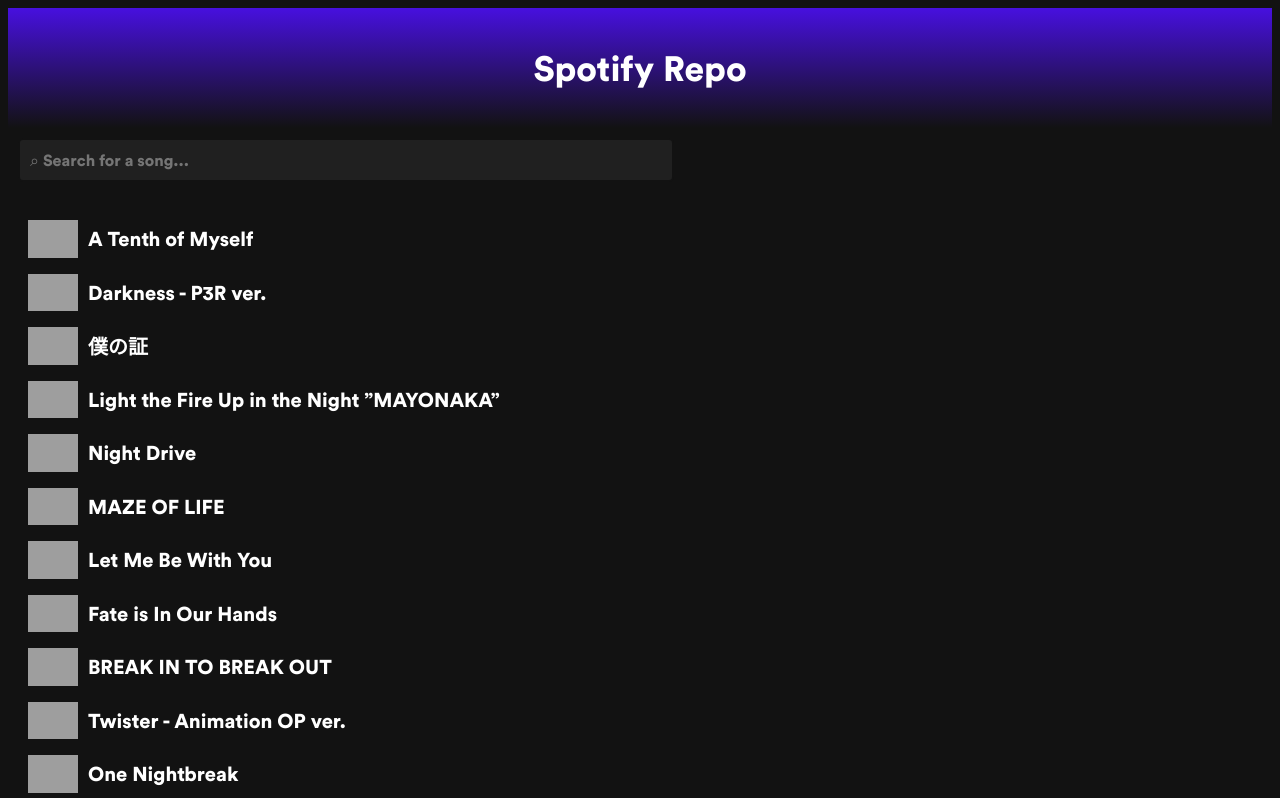
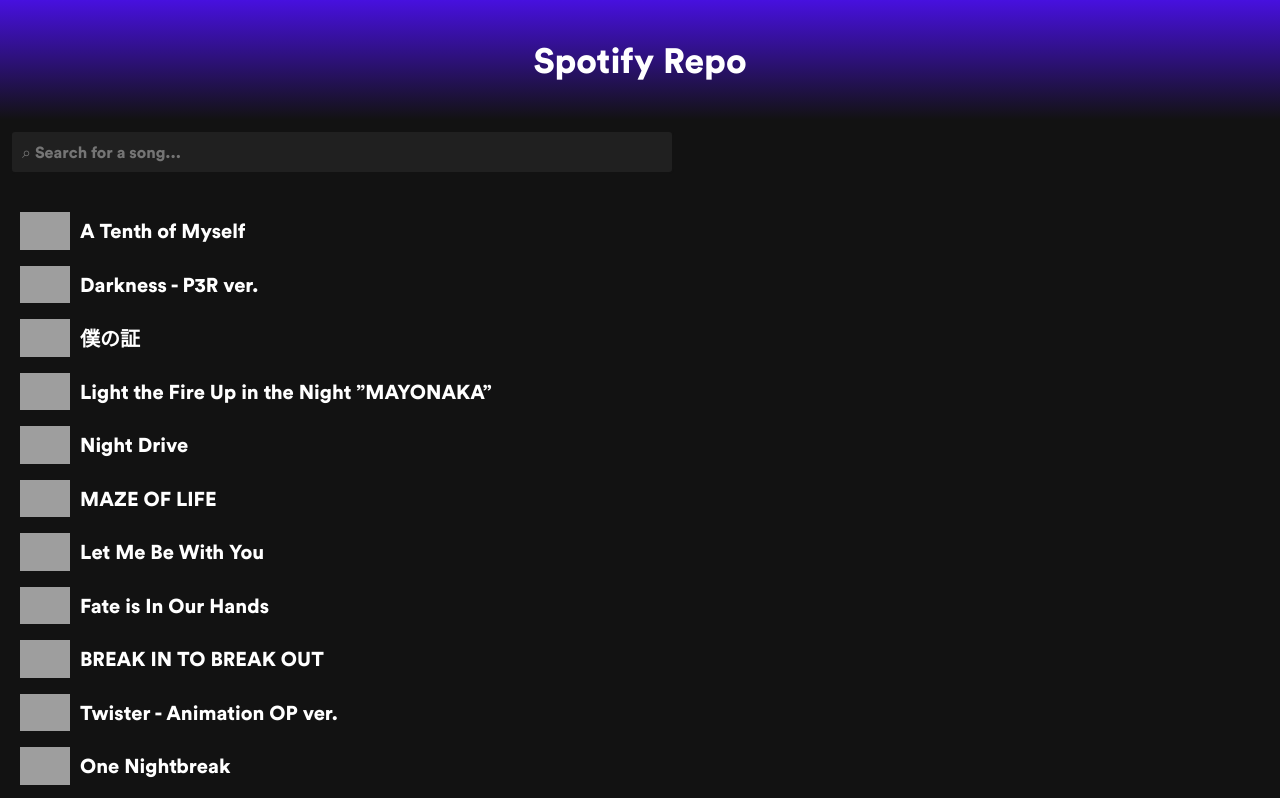
Before and after one commit to Bernardicus/spotifyRepo, a plain HTML site: page index.html in a window 1280 px wide. Shown: the top 798 px of the page. Drawn offline with Linux system fonts and the light colour scheme; grey boxes are pictures that could not be loaded.

Commit message:
Update index.html

```diff
--- a/index.html
+++ b/index.html
@@ -3,7 +3,7 @@
 <head>
     <meta charset="UTF-8">
     <meta name="viewport" content="width=device-width, initial-scale=1.0">
-    <title>Song List</title>
+    <title>Spotify Repo</title>
     <style>
         @font-face {
             font-family: 'CircularBlack';
@@ -12,15 +12,17 @@
             font-style: normal;
         }
         body {
-            background-color: #121212; /* Example light gray */
+            background-color: #121212;
+            margin: 0;
+            padding: 0;
         }
         .top-band {
             display: flex;
-            justify-content: center;  /* Centers horizontally */
+            justify-content: center;
             align-items: center;
             width: 100%;
-            height: 120px;  /* Adjust the height as needed */
-            background: linear-gradient(to top, #121212, #4710df);  /* Blue to purple gradient */
+            height: 120px;
+            background: linear-gradient(to top, #121212, #4710df);
         }
         .title-bar {
             text-align: center;
@@ -31,15 +33,15 @@
             margin: 10px;
             font-size: 16px;
             width: 50%;
-            border: 2px solid #121212; /* White border color */
-            border-radius: 5px; /* Rounded corners (optional) */
-            background-color: #202020; /* Dark background color */
-            color: #fff; /* White text color */
+            border: 2px solid #121212;
+            border-radius: 5px;
+            background-color: #202020;
+            color: #fff;
         }
 
         #search-bar:focus {
-            border-color: #1025df; /* Purple outline when focused */
-            background-color: #303030; /* Slightly lighter background on focus */
+            border-color: #1025df;
+            background-color: #303030;
         }
         #content {
             padding: 20px;
@@ -54,28 +56,25 @@
     </div>
     <input type="text" id="search-bar" placeholder="⌕ Search for a song..." oninput="searchSite()" />
     <div id="content">
-        <!-- Songs will be displayed here -->
     </div>
 
     <script>
         let songsData = [];
 
-        // Fetch the JSON file and process it
         fetch('songs.json')
             .then(response => response.json())
             .then(data => {
-                songsData = data; // Store the data
-                displaySongs(data); // Display all songs initially
+                songsData = data;
+                displaySongs(data);
             })
             .catch(error => {
                 console.error('Error loading the JSON file:', error);
                 document.getElementById('content').innerHTML = 'Failed to load the data.';
             });
 
-        // Display songs in the content div
         function displaySongs(songs) {
             const contentDiv = document.getElementById('content');
-            contentDiv.innerHTML = ''; // Clear the current content
+            contentDiv.innerHTML = '';
 
             songs.forEach(song => {
                 const songDiv = document.createElement('div');
@@ -91,16 +90,11 @@
             });
         }
 
-        // Function to search and filter songs based on the query
         function searchSite() {
             const query = document.getElementById('search-bar').value.toLowerCase();
-
-            // Filter songs based on the song name matching the search query
             const filteredSongs = songsData.filter(song =>
                 song.song_name.toLowerCase().includes(query)
             );
-
-            // Display the filtered songs
             displaySongs(filteredSongs);
         }
     </script>
```
